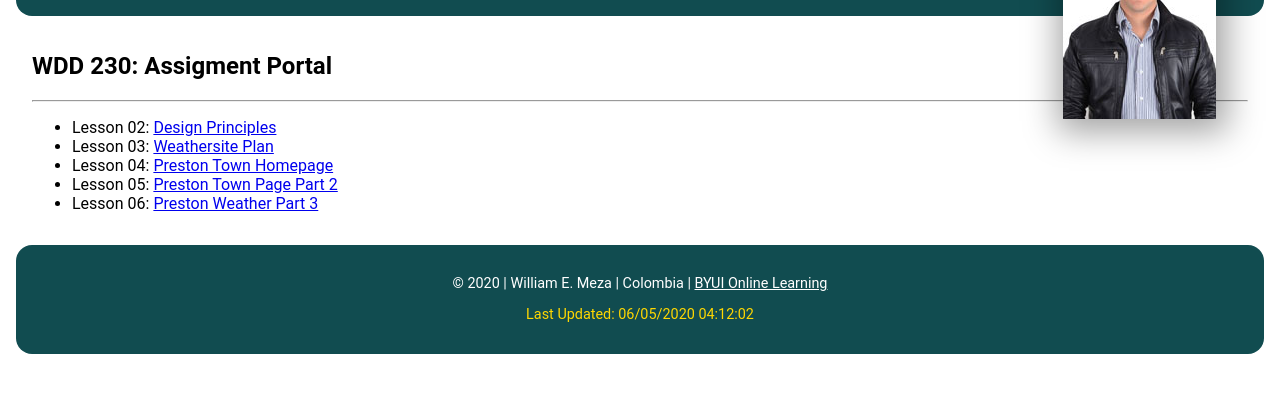
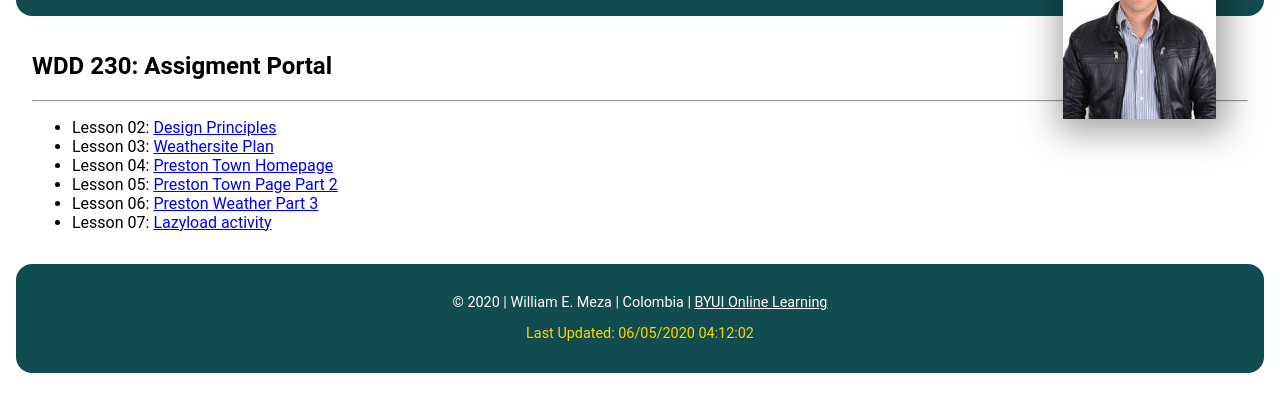
Before and after one commit to wmezadev/WDD230, a plain HTML site: page index.html in a window 1280 px wide. Shown: the part 113-524 px from the top of the page. Drawn offline with Linux system fonts and the light colour scheme; a script that the page names is missing.

Commit message:
feat: lazyload activity

```diff
--- a/index.html
+++ b/index.html
@@ -22,6 +22,7 @@
             <li>Lesson 04: <a href="lesson4/preston-4.html">Preston Town Homepage</a></li>
             <li>Lesson 05: <a href="lesson5/preston-5.html"> Preston Town Page Part 2</a></li>
             <li>Lesson 06: <a href="lesson6/preston-6.html"> Preston Weather Part 3</a></li>
+            <li>Lesson 07: <a href="lesson7/lazyload.html"> Lazyload activity</a></li>
         </ul>
     </main>
     <footer class="footer">
```
